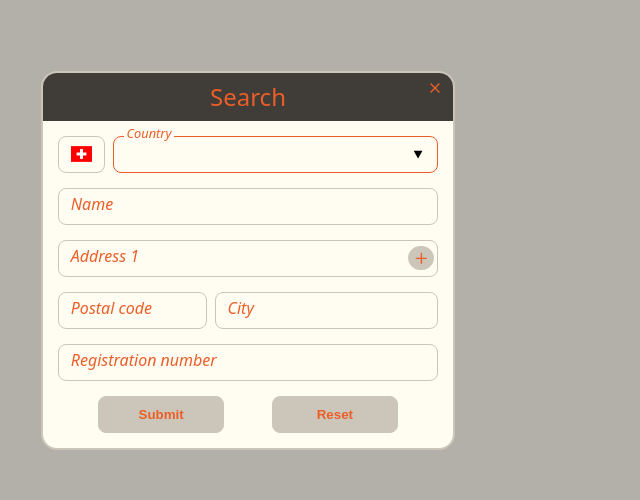
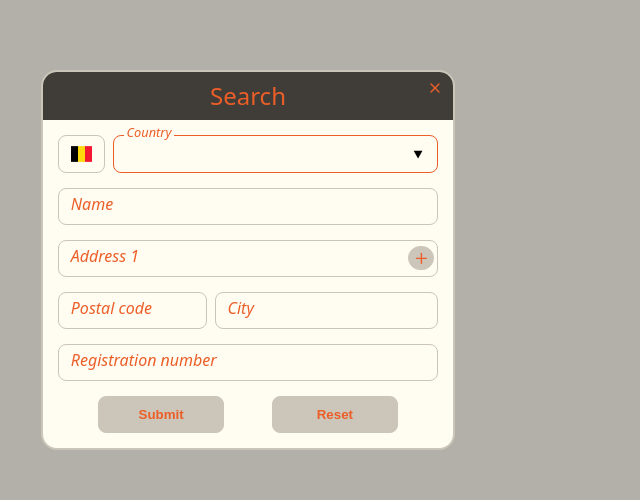
Before and after one commit to hdr1001/b2b_v2, a website built with Vite: page index.html in a window 1280 px wide. Both pictures are taken after a click on the link "Search". Shown: the part 140-640 px from the top of the page, 392-1032 px from the left. Built offline with nearby package versions, Linux system fonts and the light colour scheme; no server answers.

Commit message:
Working on the logic of country input and flag displayed

```diff
--- a/src/js/ui/dialogSearch.js
+++ b/src/js/ui/dialogSearch.js
@@ -23,11 +23,31 @@ import { isoCountries } from '../../assets/codes/isoCountries';
 import '/node_modules/flag-icons/css/flag-icons.min.css';
 
 const iniValues = {
-    isoAlpha2: 'CH'
+    isoAlpha2: 'BE'
 };
 
+//Create a span to hold the https://flagicons.lipis.dev/ flags
+function flagSpan(isoAlpha2) {
+    if(isoAlpha2) {
+        return `<span data-iso-alpha2="${isoAlpha2}" class="fi fi-${isoAlpha2.toLowerCase()}"></span>`
+    }
+
+    return '<span></span>';
+}
+
 export default function addDialogSearch() {
-    //Onclick event handler for text-input elements
+    //References to specific dialog parts
+    const dialogSearch = document.createElement('dialog');
+    const searchTitle = document.createElement('div');
+    const searchForm = document.createElement('form');
+    const divFlag = document.createElement('div');
+    let inpCountry = null; //Will be associated with the country text input
+
+    //A data list containing countries
+    const dataList = dialogSearch.appendChild(document.createElement('datalist'));
+    dataList.id = 'country-list';
+
+    //onclick event handler for text-input elements
     function hasNoneEmptyValue(evnt) {
         if(!evnt.currentTarget.value) {
             evnt.currentTarget.classList.remove('has-none-empty-value');
@@ -35,6 +55,29 @@ export default function addDialogSearch() {
         }
 
         evnt.currentTarget.classList.add('has-none-empty-value');
+    }
+
+    //Sync up flag with selected country
+    function syncUpFlag(isoCountry) {
+
+    }
+
+    //Event handler for dealing with changes to the country input
+    function inpCountryChange(evnt) {
+        console.log(event.target.getAttribute('data-iso-country'))
+    }
+
+    //Function to handle everything related to dialog open/close
+    function dialogOpenClose(evnt) {
+        const inpFlag = dialogSearch.querySelector('.flag-icon');
+
+        if(evnt.newState === 'open' && inpFlag) {
+            const isoCountry = inpFlag.firstChild.getAttribute('data-iso-alpha2');
+
+            const inpCountry = dialogSearch.querySelector('#search-country');
+
+            if(inpCountry) inpCountry.value = isoCountries.get(isoCountry)?.name;
+        }
     }
 
     //Function to create a label/(text-)input element pair
@@ -74,7 +117,7 @@ export default function addDialogSearch() {
 
         button.textContent = label;
 
-        button.addEventListener('click', evt => console.log(`${name} clicked event`));
+        button.addEventListener('click', evnt => console.log(`${name} clicked event`));
 
         return button;
     }
@@ -91,39 +134,21 @@ export default function addDialogSearch() {
         ['search-reg-number', {id: 'search-reg-number', name: 'regNumber', value: iniValues.regNumber, label: 'Registration number'}]
     ]);
 
-    //Create dialog element
-    const dialogSearch = document.createElement('dialog');
+    //Set dialog properties
     dialogSearch.id = 'dialog-search';
+    dialogSearch.addEventListener('toggle', dialogOpenClose);
 
-    dialogSearch.addEventListener('toggle', evt => {
-        const inpFlag = dialogSearch.querySelector('.flag-icon');
-
-        if(evt.newState === 'open' && inpFlag) {
-            const isoCountry = inpFlag.firstChild.getAttribute('data-iso-alpha2');
-
-            const inpCountry = dialogSearch.querySelector('#search-country');
-
-            if(inpCountry) inpCountry.value = isoCountries.get(isoCountry)?.name;
-        }
-    });
-
-    //Create dialog title in a div
-    const searchTitle = document.createElement('div');
+    //Set dialog title and add a close icon
     searchTitle.id = 'dialog-title';
     searchTitle.innerHTML = 'Search<i data-lucide="X" class="icon-close"></i>';
 
     dialogSearch.appendChild(searchTitle);
 
-    //Create a form element
-    const searchForm = document.createElement('form');
-
-    //All input elements are created in a div with class html-input
+    //All input elements are laid out in rows
     const dialogFormRow = document.createElement('div');
     dialogFormRow.classList.add('form-row');
 
-    const divTypeaheadInput = document.createElement('div');
-    divTypeaheadInput.classList.add('typeahead-input');
-
+    //All input elements are created in a div with class html-input
     const inpText = document.createElement('div');
     inpText.classList.add('input-text');
 
@@ -131,13 +156,14 @@ export default function addDialogSearch() {
     let divFormRow = dialogFormRow.cloneNode();
     divFormRow.classList.add('mult-elem');
 
+    //Add the div for the country flag and set flag properties
+    divFormRow.appendChild(divFlag);
+
+    divFlag.classList.add('mult-elem-5', 'flag-icon');
+    divFlag.innerHTML = flagSpan(iniValues.isoAlpha2);
+
+    //The text input element for specifying a country name
     let divInpText = inpText.cloneNode();
-    divFormRow.appendChild(divInpText);
-
-    divInpText.classList.add('mult-elem-5', 'flag-icon');
-    divInpText.innerHTML = `<span data-iso-alpha2="${iniValues.isoAlpha2}" class="fi fi-${iniValues.isoAlpha2.toLowerCase()}"></span>`;
-
-    divInpText = inpText.cloneNode();
     divInpText.classList.add('mult-elem-95')
 
     divInpText.appendChild(getInputElement(inpElems.get('search-country')));
@@ -145,24 +171,39 @@ export default function addDialogSearch() {
     divFormRow.appendChild(divInpText);
     searchForm.appendChild(divFormRow);
 
-    const inpCountry = divInpText.querySelector('#search-country');
+    //An input lement with id search-country must be available
+    inpCountry = divInpText.querySelector('#search-country');
 
-    if(inpCountry) {
-        inpCountry.setAttribute('list', 'country-list');
-        inpCountry.autocomplete = 'off';
-    }
-
-    const dataList = divFormRow.appendChild(document.createElement('datalist'));
-    dataList.id = 'country-list';
+    //Associate the input element with a list of options
+    inpCountry.setAttribute('list', 'country-list');
+    inpCountry.addEventListener('change', inpCountryChange)
 
     const docFrag = new DocumentFragment;
 
-    [ 'The Netherlands', 'Belgium', 'Germany', 'France', 'United Kingdom' ].forEach(elem => {
+    [
+        { alpha2: 'BE', name: 'Belgium' },
+        { alpha2: 'DE', name: 'Germany' },
+        { alpha2: 'FR', name: 'France' },
+        { alpha2: 'GB', name: 'Great Britain' },
+        { alpha2: 'NL', name: 'The Netherlands' },
+    ]
+    .forEach(elem => {
         const opt = docFrag.appendChild(document.createElement('option'));
-        opt.value = elem;
+
+        opt.value = elem.name;
+        opt.setAttribute('data-iso-Alpha2', elem.alpha2);
+
+        if(elem.alpha2 === iniValues.isoAlpha2) {
+            opt.setAttribute('selected', true);
+            inpCountry.setAttribute('data-iso-country', elem.alpha2);
+            inpCountry.classList.add('has-none-empty-value');
+        }
     });
 
     dataList.appendChild(docFrag);
+
+    //Sync up the flag with the country input
+    syncUpFlag();
 
     //Create label/input elements for name
     divFormRow = dialogFormRow.cloneNode();
@@ -183,7 +224,7 @@ export default function addDialogSearch() {
     inpBtn.type = 'button';
     inpBtn.innerHTML = '<i data-lucide="Plus"></i><i data-lucide="Minus" class="display-none"></i>';
 
-    inpBtn.addEventListener('click', evt => {
+    inpBtn.addEventListener('click', evnt => {
         inpBtn.querySelectorAll('svg').forEach(svg => svg.classList.toggle('display-none'));
 
         const divAddr2 = searchForm.querySelector('#row-addr2');
--- a/src/style.css
+++ b/src/style.css
@@ -290,7 +290,7 @@ div.form-row.submit-reset button:focus {
 
 div.flag-icon {
   margin: 0 auto;
-  padding: 0 0.75em;
+  padding: 0.35em 0.75em;
 
   border: 1px solid var(--color-middle);
   border-radius: 8px;
```
